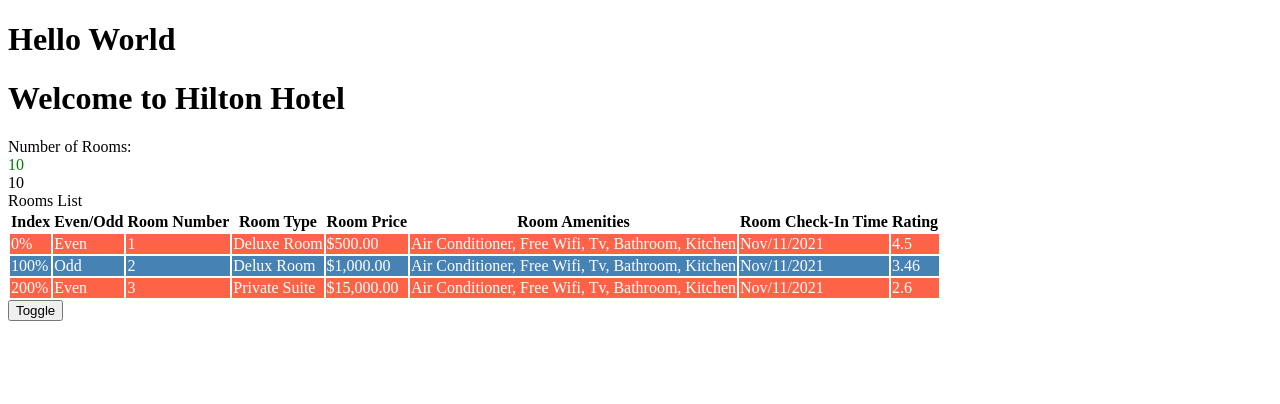
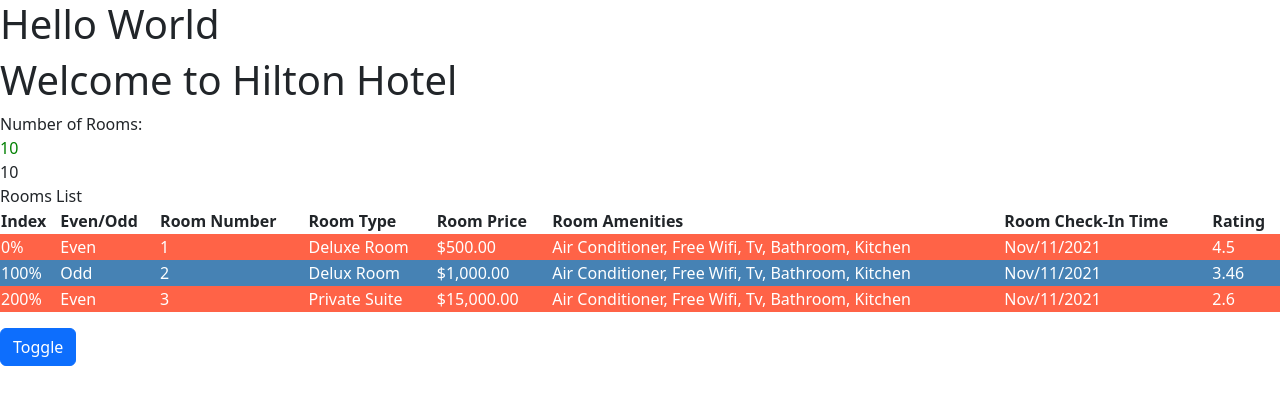
Before and after one commit to mramireztribe/hotelinventoryapp, an Angular app: page / in a window 1280 px wide. Shown: the top 404 px of the page. Built offline with nearby package versions, Linux system fonts and the light colour scheme.

Commit message:
added bootstrap

```diff
--- a/package.json
+++ b/package.json
@@ -18,6 +18,9 @@
     "@angular/platform-browser": "^14.0.0",
     "@angular/platform-browser-dynamic": "^14.0.0",
     "@angular/router": "^14.0.0",
+    "@ng-bootstrap/ng-bootstrap": "^13.0.0",
+    "bootstrap": "^5.2.1",
+    "ngx-bootstrap": "^9.0.0",
     "rxjs": "~7.5.0",
     "tslib": "^2.3.0",
     "zone.js": "~0.11.4"
--- a/src/app/rooms/rooms.component.html
+++ b/src/app/rooms/rooms.component.html
@@ -9,7 +9,7 @@
 
 <div *ngIf="rooms.availableRooms > 0">
     Rooms List
-    <table>
+    <table class="table">
         <tr>
             <th>Index</th>
             <th>Even/Odd</th>
@@ -34,4 +34,4 @@
     <!-- {{room.roomType}} -->
 </div>
 
-<button (click)="toggle()">Toggle</button>
+<button class="btn btn-primary" (click)="toggle()">Toggle</button>
--- a/src/styles.scss
+++ b/src/styles.scss
@@ -1 +1,2 @@
 /* You can add global styles to this file, and also import other style files */
+@import "~bootstrap/dist/css/bootstrap.min.css";
```
Also changed, not shown: 1 other file (tests, documents, lock files or other folders).
